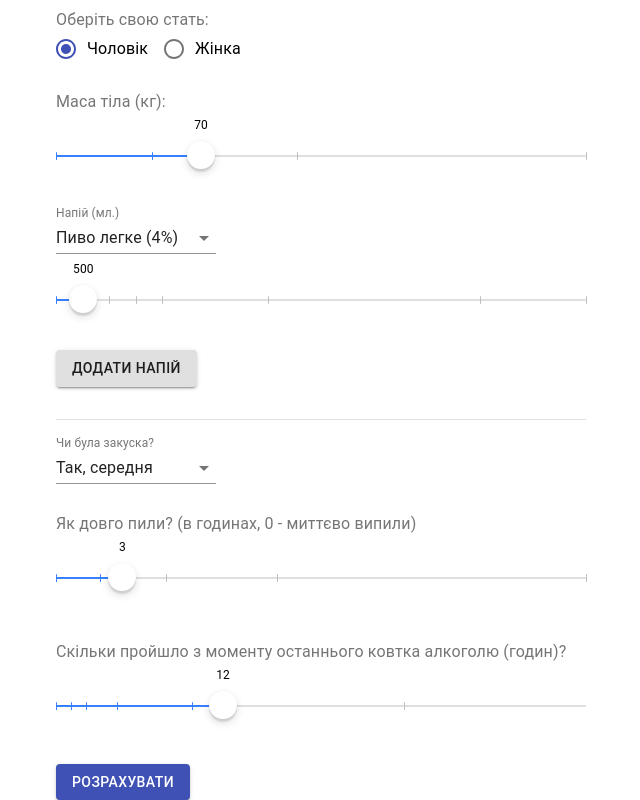
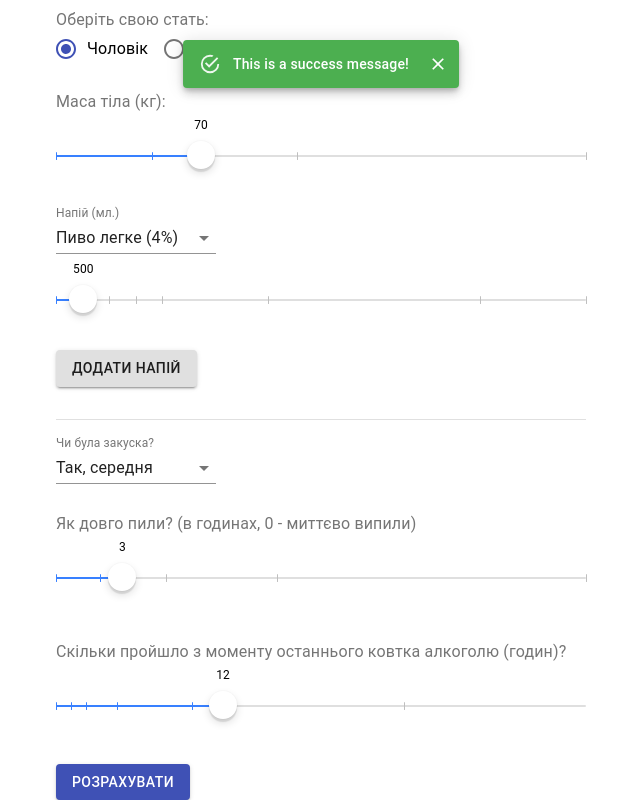
Before and after one commit to belushkin/alcotester, a React (Create React App) app: page / in a window 1280 px wide. Both pictures are taken after a click on the button "РОЗРАХУВАТИ". Shown: the part 76-876 px from the top of the page, without its empty margins (319-959 px from the left). Built offline with nearby package versions, Linux system fonts and the light colour scheme.

Commit message:
Added new alert

```diff
--- a/package.json
+++ b/package.json
@@ -4,6 +4,7 @@
   "private": true,
   "dependencies": {
     "@material-ui/core": "^4.11.0",
+    "@material-ui/lab": "^4.0.0-alpha.56",
     "@testing-library/jest-dom": "^5.11.5",
     "@testing-library/react": "^11.1.1",
     "@testing-library/user-event": "^12.2.0",
--- a/src/components/Form.js
+++ b/src/components/Form.js
@@ -4,6 +4,7 @@ import DrinkSelectAndSlider from './drink/DrinkSelectAndSlider';
 import SnackSelect from './snack/SnackSelect';
 import DurationDrinkSlider from './duration/DurationDrinkSlider';
 import TimePassedSlider from './time/TimePassedSlider';
+import Result from './result/Result';
 
 import {
     FormControl,
@@ -13,9 +14,9 @@ import {
     FormControlLabel,
     Divider,
     Button,
+    Container,
+    Box,
   } from '@material-ui/core';
-
-import Box from '@material-ui/core/Box';
 
 export default function Form() {
   const [gender, setGender] = useState("male");
@@ -59,6 +60,7 @@ export default function Form() {
   }
 
   return (
+    <Box component="div">
       <form>
         <Box component="div">
           <FormControl component="fieldset">
@@ -133,9 +135,15 @@ export default function Form() {
           </FormControl>
         </Box>
 
-      <Box component="div" mt={1}>
-        <Button variant="contained" color="primary">Розрахувати</Button>
+        <Result
+          gender={gender}
+          weight={weight}
+          drinks={drinks}
+          snack={snack}
+          duration={duration}
+          time={time}
+        ></Result>
+      </form>
     </Box>
-    </form>
   );
 }
--- /dev/null
+++ b/src/components/result/Result.js
@@ -0,0 +1,76 @@
+import React from 'react';
+import {
+  Backdrop,
+  Button,
+  CircularProgress,
+  Box,
+  Snackbar,
+} from '@material-ui/core';
+
+import MuiAlert from '@material-ui/lab/Alert';
+import { makeStyles } from '@material-ui/core/styles';
+
+function Alert(props) {
+  return <MuiAlert elevation={6} variant="filled" {...props} />;
+}
+
+const useStyles = makeStyles((theme) => ({
+  backdrop: {
+    zIndex: theme.zIndex.drawer + 1,
+    color: '#fff',
+  },
+  root: {
+    width: '100%',
+    '& > * + *': {
+      marginTop: theme.spacing(2),
+    },
+  },
+}));
+
+export default function Result(props) {
+    const classes = useStyles();
+    const [open, setOpenBackdrop] = React.useState(false);
+    const [openSnack, setOpenSnack] = React.useState(false);
+
+    const handleCloseBackdrop = () => {
+      setOpenBackdrop(false);
+    };
+    const handleOpenBackdrop = () => {
+      setOpenBackdrop(true);
+      setOpenSnack(false);
+      setTimeout(handleClickSnack, 1000);
+    };
+
+    const handleClickSnack = () => {
+      setOpenSnack(true);
+      setOpenBackdrop(false);
+    };
+
+    const handleCloseSnack = (event, reason) => {
+      if (reason === 'clickaway') {
+        return;
+      }
+      setOpenSnack(false);
+    };
+
+    return (
+      <Box component="div" mt={1} className={classes.root}>
+          <Button variant="contained" color="primary" onClick={handleOpenBackdrop}>
+            Розрахувати
+          </Button>
+          <Backdrop className={classes.backdrop} open={open} onClick={handleCloseBackdrop}>
+            <CircularProgress color="inherit" />
+          </Backdrop>
+          <Snackbar
+            open={openSnack}
+            anchorOrigin={{vertical: 'top', horizontal: 'center'}}
+            autoHideDuration={6000}
+            onClose={handleCloseSnack}
+          >
+            <Alert onClose={handleCloseSnack} severity="success">
+              This is a success message!
+            </Alert>
+          </Snackbar>
+      </Box>
+    );
+}
```
Also changed, not shown: 1 other file (tests, documents, lock files or other folders). Lines whose indentation alone changed are shown as unchanged.
